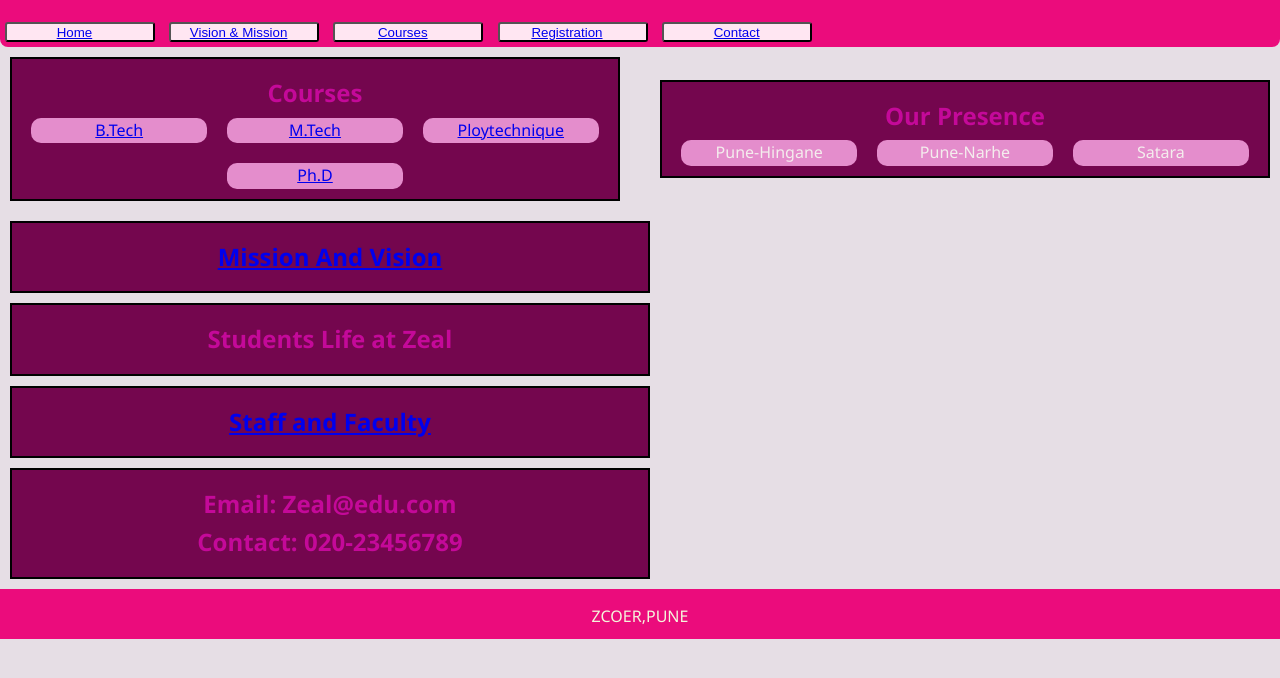
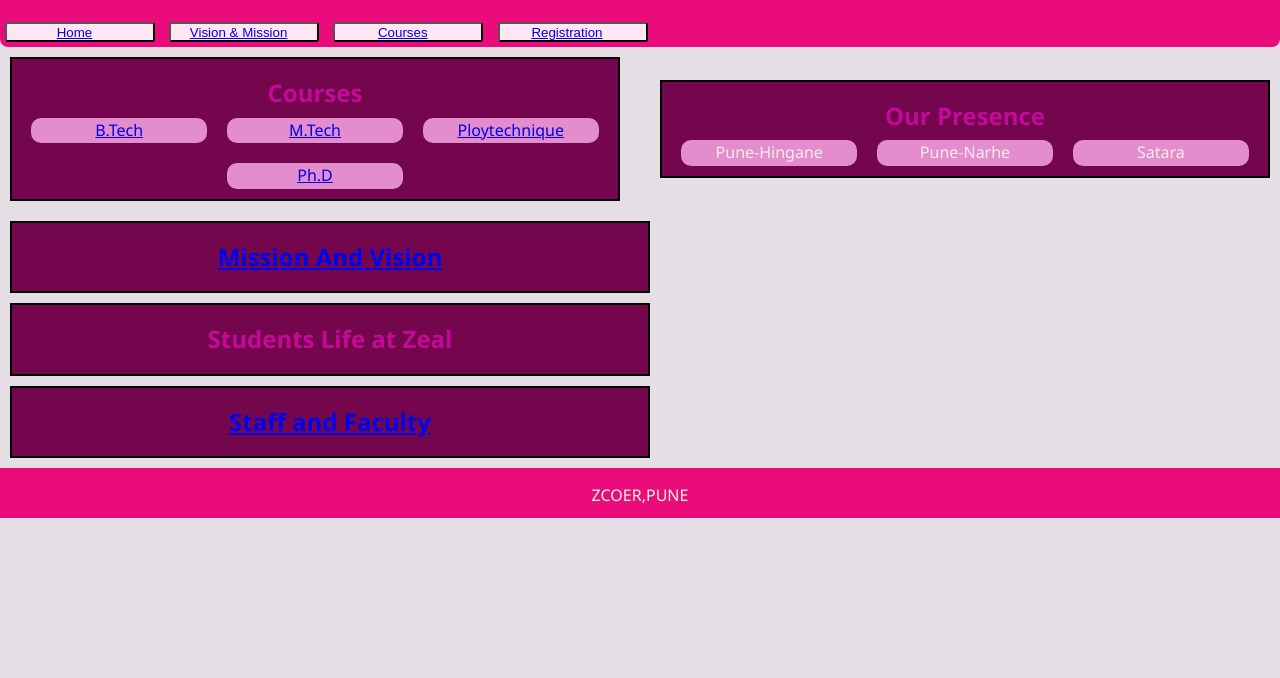
Before and after one commit to shrutikarad/collegedemo, a plain HTML site: page Links.html in a window 1280 px wide. Shown: the part 74-752 px from the top of the page. Drawn offline with Linux system fonts and the light colour scheme.

Commit message:
Update Links.html

```diff
--- a/Links.html
+++ b/Links.html
@@ -13,7 +13,7 @@
             <button><a href="paragraph.html">Vision & Mission</a>&nbsp;&nbsp;&nbsp;</button>
             <button><a href="List.html">Courses</a>&nbsp;&nbsp;&nbsp;</button>
             <button><a href="form.html">Registration</a>&nbsp;&nbsp;&nbsp;</button>
-            <button><a href="Links.html#contact">Contact</a></button>
+
         </nav>
     </header>
 
@@ -89,11 +89,7 @@
                 </div>
 
 
-                <div id="contact" class="box">
 
-                    <h2>Email: Zeal@edu.com
-                    <br>Contact: 020-23456789</h2>
-                </div>
 
 
     </div>
```
